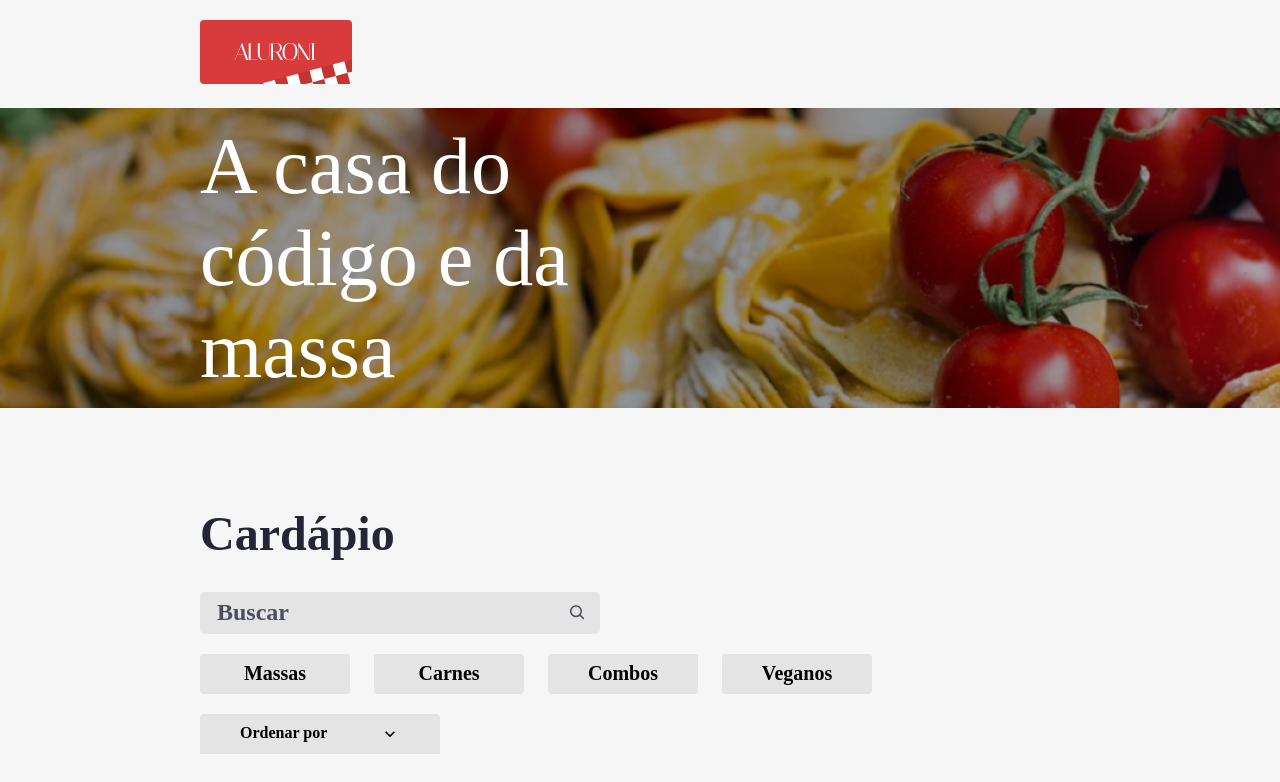
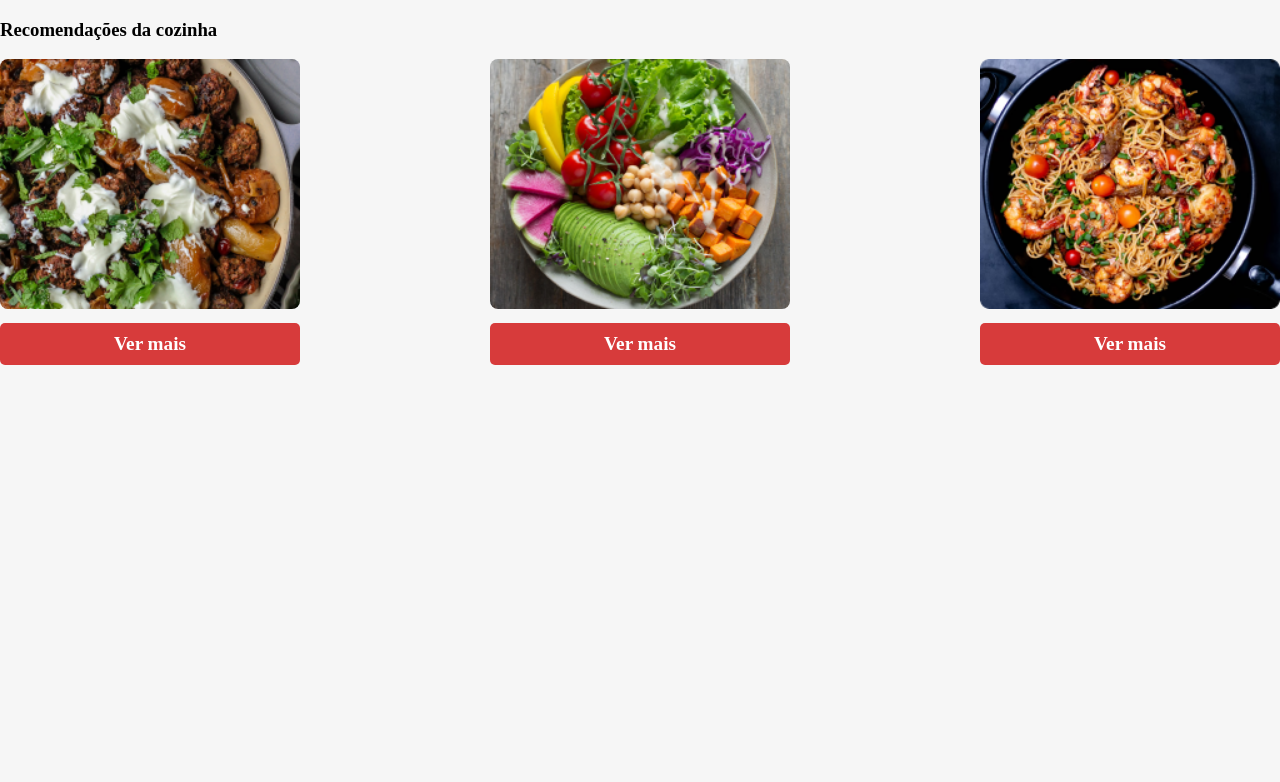
Before and after one commit to Luca-Ferri-Paschoal/aluroni, a React (Create React App) app: page / in a window 1280 px wide. Shown: the top 782 px of the page. Built offline with nearby package versions, Linux system fonts and the light colour scheme; a web font is replaced by a local one.

Commit message:
Criando componente de início

```diff
--- a/src/index.tsx
+++ b/src/index.tsx
@@ -2,7 +2,7 @@ import React from 'react';
 import ReactDOM from 'react-dom/client';
 import 'normalize.css';
 import './index.css';
-import Cardapio from './pages/Cardapio';
+import Inicio from 'pages/Inicio';
 
 const root = ReactDOM.createRoot(
   document.getElementById('root') as HTMLElement
@@ -10,6 +10,6 @@ const root = ReactDOM.createRoot(
 
 root.render(
 	<React.StrictMode>
-		<Cardapio/>
+		<Inicio/>
 	</React.StrictMode>
 );
--- a/src/interfaces/IItem.ts
+++ b/src/interfaces/IItemCardapio.ts
@@ -1,4 +1,4 @@
-export default interface IItem {
+export default interface IItemCardapio {
 	title: string,
 	description: string,
 	photo: string,
--- a/src/pages/Cardapio/Itens/Item/index.tsx
+++ b/src/pages/Cardapio/Itens/Item/index.tsx
@@ -1,7 +1,7 @@
-import IItem from 'interfaces/IItem';
+import IItemCardapio from 'interfaces/IItemCardapio';
 import { ItemContainer } from './styled';
 
-const Item = (props: IItem) => {
+const Item = (props: IItemCardapio) => {
 	const {
 		title,
 		description,
--- a/src/pages/Cardapio/Itens/index.tsx
+++ b/src/pages/Cardapio/Itens/index.tsx
@@ -1,8 +1,8 @@
-import cardapio from './itens.json';
+import cardapio from 'Data/cardapio.json';
 import Item from './Item';
 import { ItensContainer } from './styled';
 import { useCallback, useEffect, useState } from 'react';
-import IItem from 'interfaces/IItem';
+import IItemCardapio from 'interfaces/IItemCardapio';
 import IOrdenador from 'interfaces/IOrdenador';
 import OrdenadorEnum from 'Enums/OrdenadorEnum';
 
@@ -19,7 +19,7 @@ const Itens = (props: {
 
 	const [lista, setLista] = useState([...cardapio]);
 
-	const aplicaTestes = useCallback((cardapio: IItem[]): IItem[] => {
+	const aplicaTestes = useCallback((cardapio: IItemCardapio[]): IItemCardapio[] => {
 		const testaBusca = (
 			exp: RegExp,
 			titulo: string
@@ -38,8 +38,8 @@ const Itens = (props: {
 		};
 
 		const testaOrdenador = (
-			item1: IItem,
-			item2: IItem
+			item1: IItemCardapio,
+			item2: IItemCardapio
 		): number => {
 			if (ordenador !== '') {
 				const categoria = OrdenadorEnum[ordenador];
--- /dev/null
+++ b/src/pages/Inicio/index.tsx
@@ -0,0 +1,40 @@
+import cardapio from 'Data/cardapio.json';
+import { Recomendado, Recomendados, Titulo } from './styled';
+const pratos = [...cardapio];
+
+const Inicio = () => {
+	const pratosRecomendados = pratos.sort(
+		() => 0.5 - Math.random()
+	).splice(0,3);
+
+	return (
+		<section>
+			<Titulo>
+                Recomendações da cozinha
+			</Titulo>
+			<Recomendados>
+				{pratosRecomendados.map(item => (
+					<Recomendado
+						key={item.id}
+					>
+						<div
+							className='Recomendado__imagem'
+						>
+							<img
+								src={item.photo}
+								alt={item.title}
+							/>
+						</div>
+						<button
+							className='Recomendado__botao'
+						>
+							Ver mais
+						</button>
+					</Recomendado>
+				))}
+			</Recomendados>
+		</section>
+	);
+};
+
+export default Inicio;
--- /dev/null
+++ b/src/pages/Inicio/styled.tsx
@@ -0,0 +1,71 @@
+import styled from 'styled-components';
+import { red, redDark } from 'styles/variaveis';
+
+export const Titulo = styled.h3`
+    color: $dark;
+    font - size: 3rem;
+    margin - bottom: 30px;
+`;
+
+export const Recomendados = styled.div`
+    border-radius: 2px;
+    display: flex;
+    flex-wrap: wrap;
+    gap: 30px;
+    justify-content: space-between;
+`;
+
+export const Recomendado = styled.div`
+    .Recomendado__imagem {
+        width: 300px;
+        margin-bottom: 10px;
+        img {
+            border-radius: 8px;
+            width: 100%;
+        }
+    }
+
+    .Recomendado__botao {
+        background-color: ${red};
+        border: none;
+        border-radius: 5px;
+        color: white;
+        cursor: pointer;
+        font-size: 1.2rem;
+        font-weight: bold;
+        padding: 10px 0;
+        transition: .2s ease;
+        width: 100%;
+        &:hover {
+            background-color: ${redDark};
+        }
+    }
+`;
+
+// const NossaCasa = {
+//     margin - bottom: 100px;
+//     position: relative;
+//     width: 100 %;
+//     img {
+//         border - radius: 5px;
+//         width: 100 %;
+//     }
+//     & __endereco {
+//         align - items: center;
+//         background - color: $dark;
+//         border - radius: 5px;
+//         bottom: -45px;
+//         color: white;
+//         display: flex;
+//         flex - direction: column;
+//         font - weight: bold;
+//         height: 100px;
+//         justify - content: center;
+//         position: absolute;
+//         margin: 0 auto;
+//         left: 0;
+//         right: 0;
+//         width: 200px;
+//     }
+// }
+// `;
--- a/src/styles/variaveis.ts
+++ b/src/styles/variaveis.ts
@@ -9,6 +9,7 @@ export const black = '#4c4d5e';
 export const lightGrey = '#f6f6f6';
 export const blue = '#282b57';
 export const red = '#d73b3b';
+export const redDark = '#c62a2a';
 export const massas = '#d73b3b';
 export const carnes = '#30201e';
 export const combos = '#e6c864';
```
Also changed, not shown: src/Data/cardapio.json (renamed from src/pages/Cardapio/Itens/itens.json).
